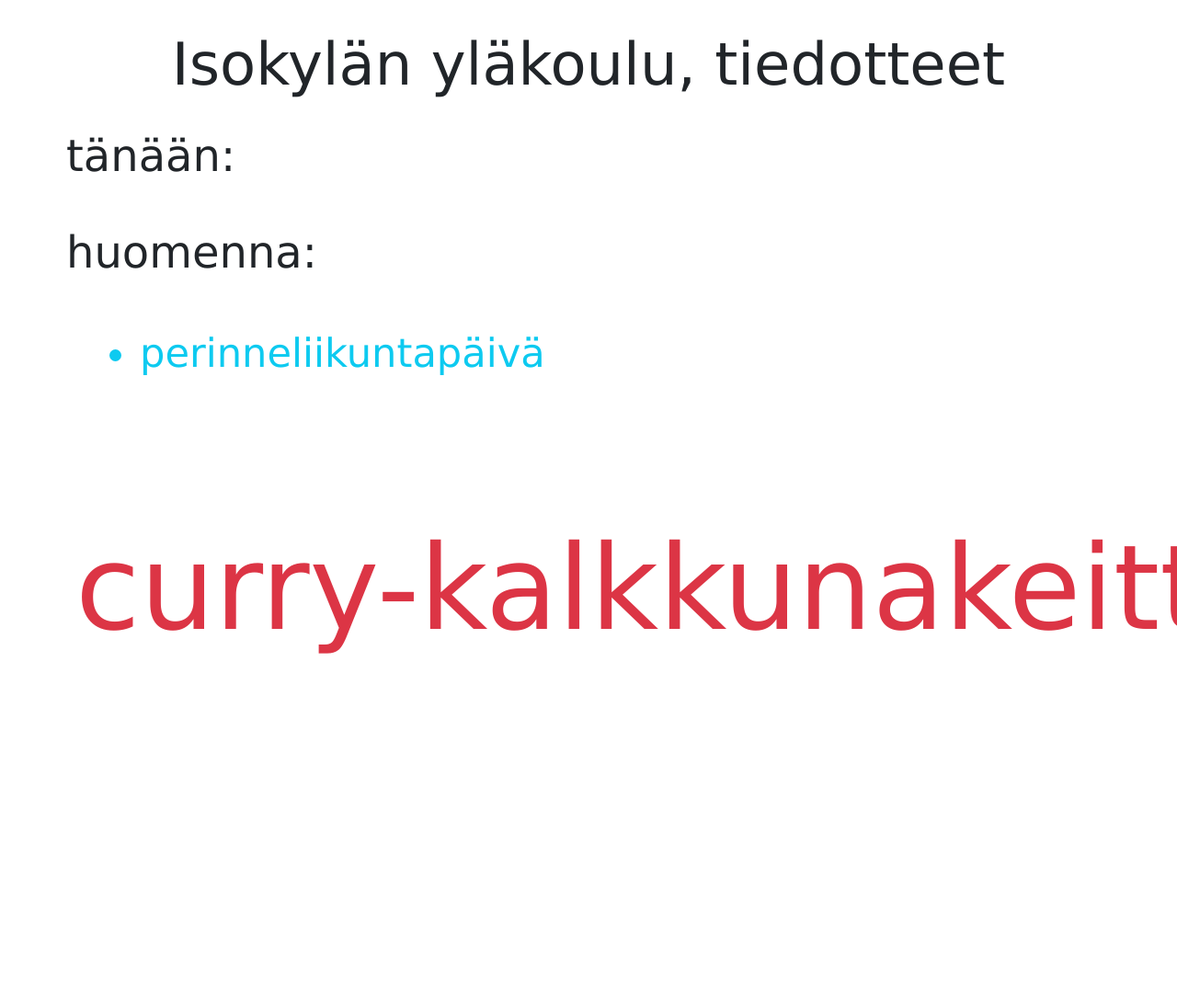
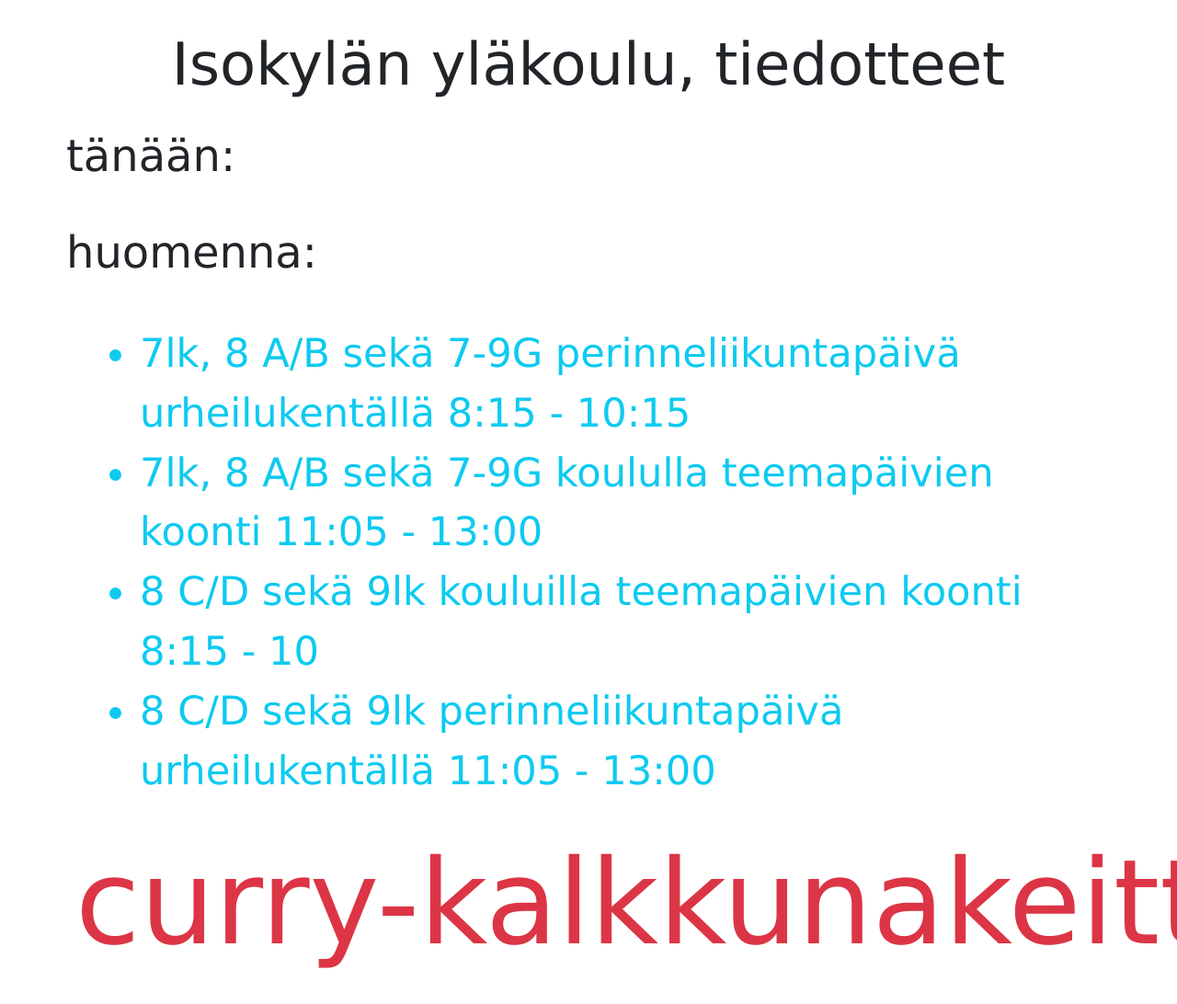
Before and after one commit to Heavytik/Heavytik.github.io, a plain HTML site: page index.html in a window 1280 px wide. Shown: the top 1092 px of the page at 92% size. Before the commit the page ends 800 px from the top, so only its background shows below. Drawn offline with nearby package versions, Linux system fonts and the light colour scheme.

Commit message:
perinneliikuntapaivan ohjelma

```diff
--- a/index.html
+++ b/index.html
@@ -12,14 +12,17 @@
         body {
             font-family: Verdana, sans-serif;
         }
+
         h1 {
             font-size: 8rem;
             margin-bottom: 6rem;
             margin-top: 6rem;
         }
+
         h2 {
             font-size: 7rem;
         }
+
         .huomioteksti {
             font-size: 6rem;
         }
@@ -34,11 +37,13 @@
                 margin-bottom: 2rem;
                 margin-top: 2rem;
             }
+
             h2 {
                 font-size: 3rem;
             }
+
             .huomioteksti {
-               font-size: 2.7rem;
+                font-size: 2.7rem;
             }
         }
 
@@ -49,9 +54,11 @@
                 margin-bottom: 1rem;
                 margin-top: 1rem;
             }
+
             h2 {
                 font-size: 2rem;
             }
+
             .huomioteksti {
                 font-size: 1.6rem;
             }
@@ -110,7 +117,14 @@
     {paiva: new Date(2021, 7, 18), tapahtumat: []},
     {paiva: new Date(2021, 7, 19), tapahtumat: []},
     {paiva: new Date(2021, 7, 20), tapahtumat: []},
-    {paiva: new Date(2021, 7, 21), tapahtumat: ['perinneliikuntapäivä']}
+    {
+      paiva: new Date(2021, 7, 21), tapahtumat: [
+        '7lk, 8 A/B sekä 7-9G perinneliikuntapäivä urheilukentällä 8:15 - 10:15',
+        '7lk, 8 A/B sekä 7-9G koululla teemapäivien koonti 11:05 - 13:00',
+        '8 C/D sekä 9lk kouluilla teemapäivien koonti 8:15 - 10',
+        '8 C/D sekä 9lk perinneliikuntapäivä urheilukentällä 11:05 - 13:00',
+      ]
+    }
   ]
 
   function alusta() {
```
